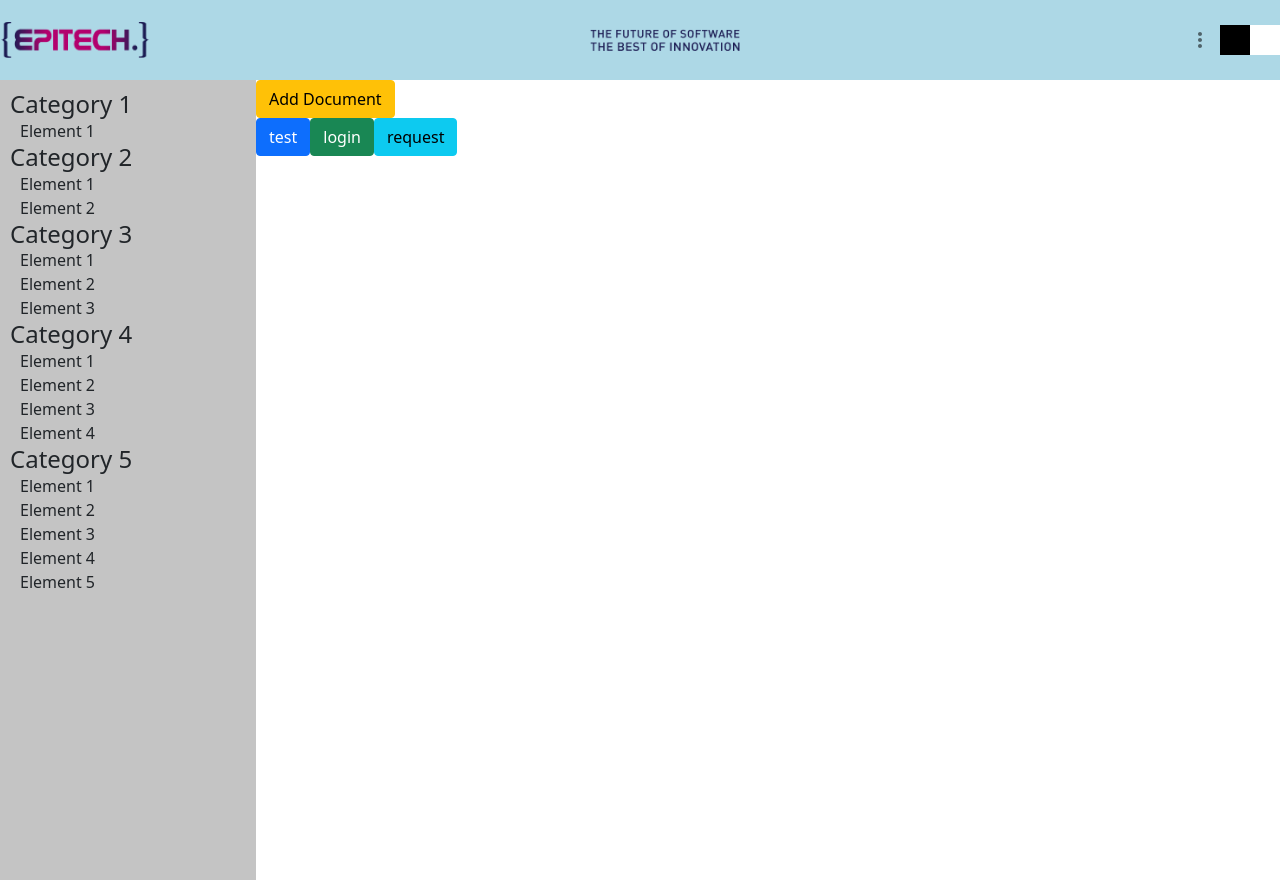
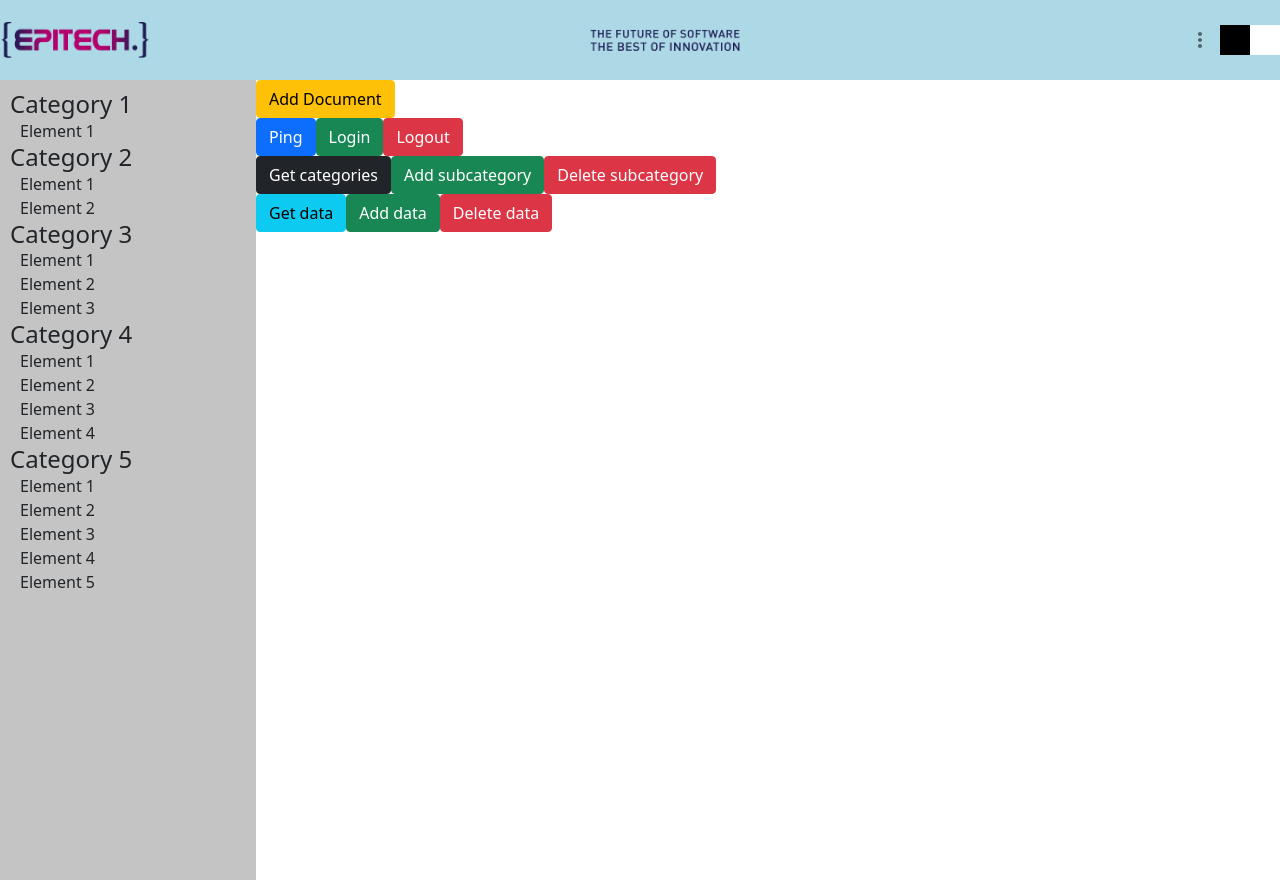
Before and after one commit to mvetois/CECS443, a React (Create React App) app in the folder front/: page / in a window 1280 px wide. Built offline with nearby package versions, Linux system fonts and the light colour scheme.

Commit message:
Added many new example functions
Added logout, addData, remData, getData, addSubcat, remSubcat, and getCategories. Also configured authentication to use cookies to store access token

```diff
--- a/front/src/routes/Testing.js
+++ b/front/src/routes/Testing.js
@@ -3,50 +3,144 @@ import { Button } from "react-bootstrap";
 import AddDocument from "../components/AddDocument";
 import Sidebar from "../components/Sidebar";
 
-let token = null;
+//Testing deleting data
+const remData = async () => {
+    fetch("http://127.0.0.1:5000/api/admin/data/rem", {
+        credentials: "include",
+        method: 'DELETE',
+        headers: {
+            "Content-Type": "application/json"
+        },
+        body: JSON.stringify({
+            "category": "testCI",
+            "subcategory": "subcat1",
+            "name": "data1"
+        })
+    })
+    .then(data=>console.log(data));
+}
 
-//Testing making requests
-const reqTest = async () => {
-    fetch('http://192.168.160.1:5000/api/user/getdata?category=testCI&subcategory=subcat1', {
+//Testing uploading data
+const addData = async () => {
+    fetch("http://127.0.0.1:5000/api/admin/data/add", {
+        credentials: "include",
+        method: 'POST',
         headers: {
-                authorization: `Bearer ${token}`
+            "Content-Type": "application/json"
+        },
+        body: JSON.stringify({
+            "category": "testCI",
+            "subcategory": "subcat1",
+            "data": {
+              "name": "data1",
+              "description": "data1 desc",
+              "lang": "EN",
+              "data": "test data"
             }
+          })
+    })
+    .then(data=>console.log(data));
+}
+
+//Testing remove a subcategory
+const remSubcat = async () => {
+    fetch("http://127.0.0.1:5000/api/admin/subcategory/rem", {
+        credentials: "include",
+        method: 'DELETE',
+        headers: {
+            "Content-Type": "application/json"
+        },
+        body: JSON.stringify({
+            "category": "testCI",
+            "subcategory": "subcat1"
+        })
+    })
+    .then(data=>console.log(data));
+}
+
+//Testing creating subcategory
+const addSubcat = async () => {
+    fetch("http://127.0.0.1:5000/api/admin/subcategory/add", {
+        credentials: "include",
+        method: 'POST',
+        headers: {
+            "Content-Type": "application/json"
+        },
+        body: JSON.stringify({
+            "category": "testCI",
+            "subcategory": "subcat1"
+        })
+    })
+    .then(data=>console.log(data))
+    .catch((error) => {
+        console.error("Error:", error);
+    });
+}
+
+const getCategories = async () => {
+    fetch("http://127.0.0.1:5000/api/user/getcategories", {
+        credentials: "include"
     })
     .then(response => response.json())
     .then(data => {
-        console.log('Success:', data);
+        console.log("Success:", data);
     })
     .catch((error) => {
-        console.error('Error:', error);
+        console.error("Error:", error);
+    });
+}
+
+//Testing making requests for data
+const getData = async () => {
+    fetch("http://127.0.0.1:5000/api/user/getdata?category=testCI&subcategory=subcat1", {credentials: "include"})
+        .then(response => response.json())
+        .then(data => {
+        console.log("Success:", data);
+        })
+        .catch((error) => {
+        console.error("Error:", error);
+    });
+}
+
+//Testing logging out
+const logout = async () => {
+    fetch("http://127.0.0.1:5000/api/user/logout", {
+        credentials: "include",
+        method: 'POST'
+    })
+    .then(response => response.json())
+    .then(data => {
+        console.log("Success:", data);
+    })
+    .catch((error) => {
+        console.error("Error:", error);
     });
 }
 
 //Testing logging in
-const loginTest = async () => {
-    const data = {
+const login = async () => {
+    fetch("http://127.0.0.1:5000/api/user/login", {
+        credentials: "include",
+        method: 'POST',
+        headers: {
+            "Content-Type": "application/json"
+        },
+        body: JSON.stringify({
             email: "testEmail",
             password: "testPassword2"
-      };
-
-    fetch('http://192.168.160.1:5000/api/user/login', {
-        method: 'POST', // or 'PUT',
-        headers: {
-            'Content-Type': 'application/json'
-        },
-        body: JSON.stringify(data),
+        })
     })
     .then(response => response.json())
     .then(data => {
-            token = data.token;
-            console.log('Success:', data);
+        console.log("Success:", data);
     })
     .catch((error) => {
-            console.error('Error:', error);
+        console.error("Error:", error);
     });
 }
 
 //Pinging the api
-const test = async () => {
+const ping = async () => {
     console.log(await fetch("http://127.0.0.1:5000/api/", {method: "GET"}));
 }
 
@@ -55,9 +149,17 @@ const Testing = () => {
         <Sidebar />
         <div>
             <AddDocument />
-            <Button onClick={test}>test</Button>
-            <Button variant="success" onClick={loginTest}>login</Button>
-            <Button variant="info" onClick={reqTest}>request</Button>
+            <Button onClick={ping}>Ping</Button>
+            <Button variant="success" onClick={login}>Login</Button>
+            <Button variant="danger" onClick={logout}>Logout</Button>
+            <br />
+            <Button variant="dark" onClick={getCategories}>Get categories</Button>
+            <Button variant="success" onClick={addSubcat}>Add subcategory</Button>
+            <Button variant="danger" onClick={remSubcat}>Delete subcategory</Button>
+            <br />
+            <Button variant="info" onClick={getData}>Get data</Button>
+            <Button variant="success" onClick={addData}>Add data</Button>
+            <Button variant="danger" onClick={remData}>Delete data</Button>
         </div>
     </div>
 }
```
Lines whose indentation alone changed are shown as unchanged.
